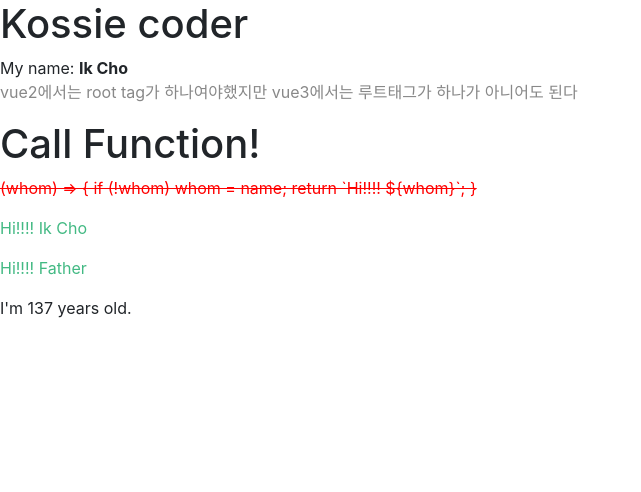
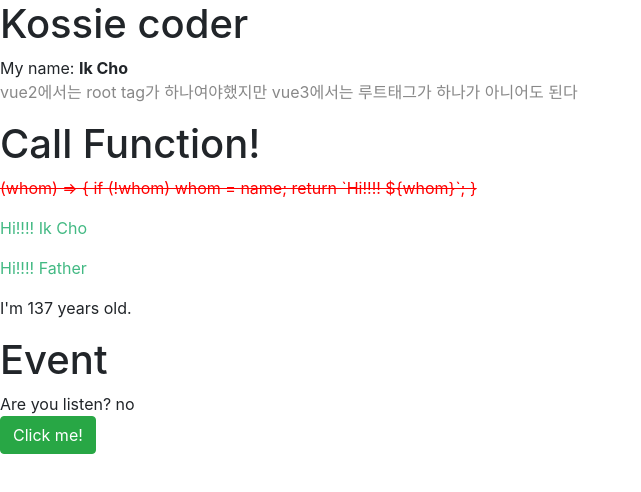
Before and after one commit to cheerdearhere/studyVue3, a Vue app: page / in a window 1280 px wide. Shown: the top 492 px of the page, without its empty margins (0-641 px from the left). Built offline with nearby package versions, Linux system fonts and the light colour scheme.

Commit message:
- use DOM eventListener
표시하는 태그에 v-on:이벤트="함수이름"

```diff
--- a/src/App.vue
+++ b/src/App.vue
@@ -14,14 +14,24 @@
     <p class="functionCall">{{greeting("Father")}}</p>
     <p>{{myAge("1888-01-01")}}</p>
   </div>
-
+  <div class="usingEvent">
+    <h1>Event</h1>
+    <div> Are you listen? {{afterClick}}</div>
+    <button
+        class="btn btn-success"
+        v-on:click="listeningFunction"
+    >
+      Click me!
+    </button>
+  </div>
 </template>
 
 <script>
 // js code
 export default {
   setup(){//mount 할 때
-    const name = 'Ik Cho';//변수를 지정하고
+    const name = 'Ik Cho';//변수를 지정
+    let afterClick = "no";
     const greeting = (whom)=>{//함수 지정
       if(!whom)whom=name;
       return `Hi!!!! ${whom}`;
@@ -33,10 +43,15 @@ export default {
       const age = Math.floor(diff/(12*30*24*60*60*1000));
       return `I'm ${age} years old.`
     }
+    const listeningFunction = ()=>{
+      afterClick =  "Yes!";//그냥 변수만 변경되고 화면은 변경안됨
+    }
     return {
       name,//return에 obj 방식으로 이름을 입력
+      afterClick,
       greeting,//function도 export시킬 수 있음
       myAge,
+      listeningFunction,
     }
   }
 }
```
